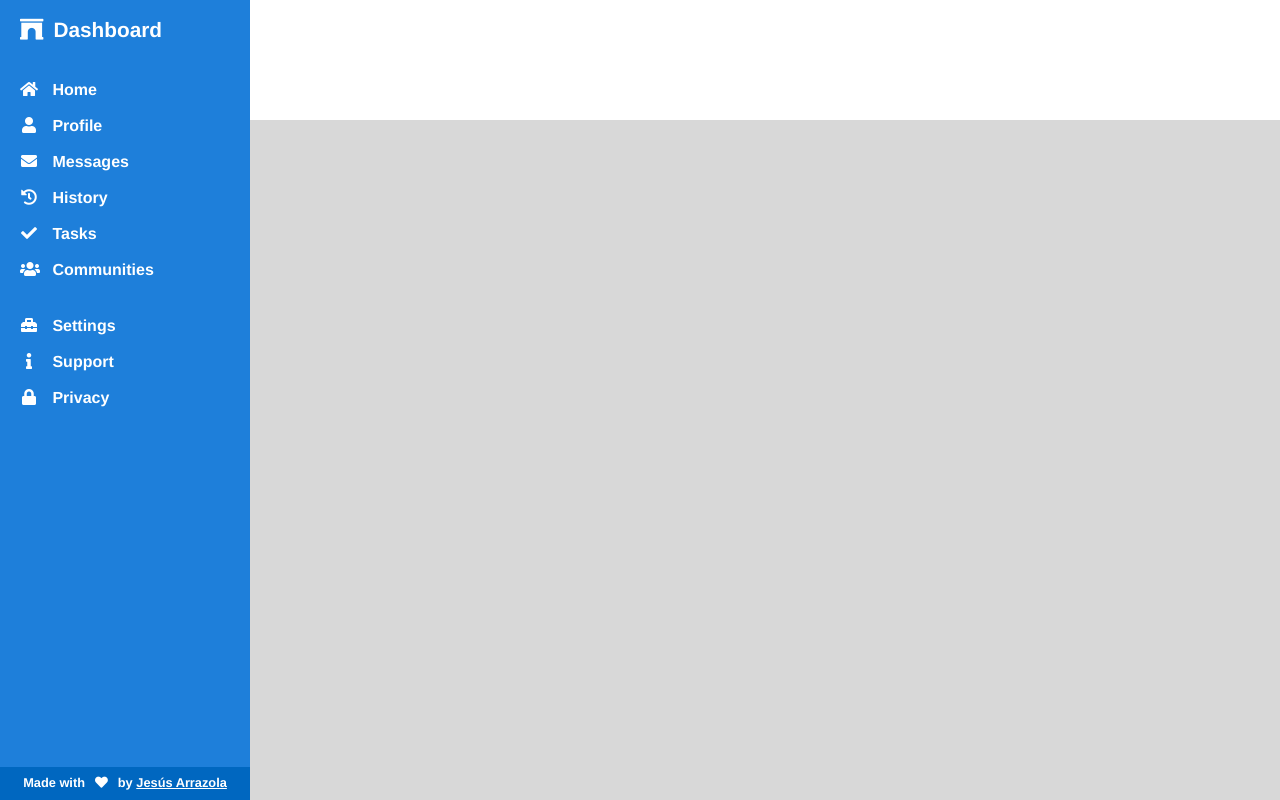
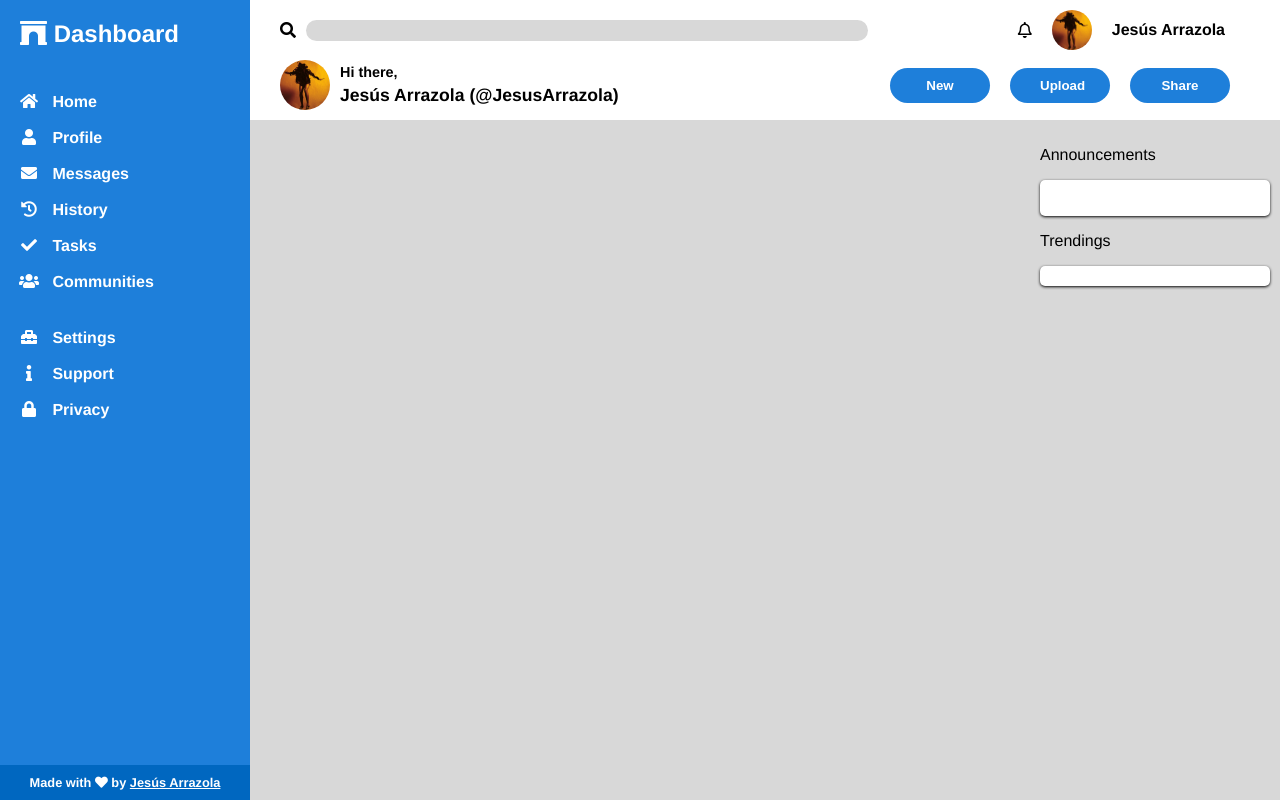
Before and after one commit to JesusArrazola/dashboard, a plain HTML site: page index.html in a window 1280 px wide. Drawn offline with Linux system fonts and the light colour scheme.

Commit message:
Header finalizado

```diff
--- a/css/style.css
+++ b/css/style.css
@@ -24,9 +24,6 @@ body{
     grid-template-columns: 250px 1fr 250px;
     grid-template-rows: 120px;
 }
-.container *{
-    padding: 10px;
-}
 header{
     grid-row: 1/2;
     grid-column: 2/-1;
@@ -37,6 +34,7 @@ article{
 }
 .misc{
     background-color: var(--background);
+    padding: 10px;
 }
 /* Sidebar */
 .sidebar{
@@ -45,10 +43,16 @@ article{
     grid-row: 1/3;
     grid-column: 1/2;
     font-weight: bold;
-    padding: 0;
+    padding: 0px;
     height: 100vh;
     display: flex;
     flex-direction: column;
+}
+.main-subsection{
+    margin: 10px 0 25px 0;
+}
+.subsection{
+    padding: 10px;
 }
 .subsection p{
     margin: 0;
@@ -60,8 +64,9 @@ article{
     color: var(--background);
 }
 .subsection .logo{
-    padding-top: 0;
-    font-size: 1.3rem;
+    font-size: 1.5rem;
+    text-align: left;
+    padding-left: 10px;
 }
 i.sid{
     display: inline-block;
@@ -75,16 +80,97 @@ i.sid{
 .copyright-p, .copyright-p a{
     font-size: .8rem;
     color: var(--white);
-    padding: 0;
+    padding: 10px;
     margin: 0;
     background-color: var(--primary-alt);
     text-align: center;
+}
+.copyright-p a{
+    padding: 0;
 }
 .blankspace{
     flex-grow: 1;
 }
 /* Header */
+.header-margin-left{margin-left: 30px;}
+.header-margin-right{margin-right: 40px;}
 header{
     display: grid;
-    grid-template-columns: 1fr 1fr;
+    grid-template-rows: 1fr 1fr;
+    padding: 0;
 }
+.user-actions{
+    display: flex;
+    justify-content: space-between;
+    align-items: center;
+    padding-bottom: 10px;
+}
+.user-info{
+    display: flex;
+    align-items: center;
+    gap: 10px;
+}
+.rounded-img{
+    border-radius: 50px;
+}
+.user-info div p{
+    font-weight: bold;
+}
+.hi-there{
+    font-size: .9rem;
+    margin: 0 0 5px 0;
+}
+.user-name{
+    font-size: 1.1rem;
+    margin: 0;
+}
+.action{
+    padding: 10px 30px;
+    margin: 0 10px;
+    border: none;
+    background-color: var(--primary);
+    color: var(--white);
+    border-radius: 30px;
+    width: 100px;
+    cursor: pointer;
+    font-weight: bold;
+}
+.searchbar{
+    display: flex;
+    flex-direction: row;
+    align-items: center;
+    justify-content: space-between;
+    gap: 150px;
+}
+.notifications{
+    display: flex;
+    flex-direction: row;
+    align-items: center;
+    gap: 20px;
+}
+.name{
+    margin-right: 15px;
+    font-weight: bold;
+    cursor: pointer;
+}
+.bar{
+    flex-grow: 1;
+    display: flex;
+    flex-direction: row;
+    align-items: center;
+    gap: 10px;
+}
+.bar input[type="text"]{
+    background-color: var(--background);
+    border: none;
+    border-radius: 50px;
+    flex-grow: 1;
+    padding: 3px 10px;
+}
+/* Misc */
+.card{
+    padding: 10px;
+    background-color: var(--white);
+    box-shadow: 0px 1px 3px 0px #000;
+    border-radius: 5px;
+}
--- a/index.html
+++ b/index.html
@@ -10,10 +10,34 @@
 </head>
 <body>
     <div class="container">
-        <header></header>
+        <header>
+            <div class="searchbar">
+                <div class="bar header-margin-left">
+                    <i class="fas fa-search">
+                    </i><input type="text" name="#" id="#">
+                </div>
+                <div class="notifications header-margin-right">
+                    <i class="far fa-bell"></i>
+                    <img class="rounded-img" src="img/user-profile-pic.png" alt="user profile pic" width="40px" height="40px">
+                    <p class="name">Jesús Arrazola</p>
+                </div>
+            </div>
+            <div class="user-actions">
+                <div class="user-info header-margin-left">
+                    <img class="rounded-img" src="img/user-profile-pic.png" alt="user profile pic" width="50px" height="50px">
+                    <div>
+                        <p class="hi-there">Hi there,</p>
+                        <p class="user-name">Jesús Arrazola (@JesusArrazola)</p>
+                    </div>
+                </div>
+                <div class="actions header-margin-right">
+                    <button class="action">New</button><button class="action">Upload</button><button class="action">Share</button>
+                </div>
+            </div>
+        </header>
         <section class="sidebar">
-            <div class="subsection">
-                <p class="logo"><i class="fas fa-archway"></i>Dashboard</p>
+            <div class="subsection main-subsection">
+                <p class="logo"><i class="fas fa-archway"></i> Dashboard</p>
             </div>
             <div class="subsection">
                 <p><i class="sid fas fa-home"></i> Home</p>
@@ -30,11 +54,29 @@
             </div>
             <div class="blankspace"></div>
             <div class="footer">
-                <p class="copyright-p">Made with<i class="fas fa-heart"></i>by <a href="#">Jesús Arrazola</a></p>
+                <p class="copyright-p">Made with <i class="fas fa-heart"></i> by <a href="#">Jesús Arrazola</a></p>
             </div>
         </section>
         <article></article>
-        <section class="misc"></section>
+        <section class="misc">
+            <p class="subtitle">Announcements</p>
+            <div class="card">
+                <div class="announcement-item">
+                    <p class="announcement-title"></p>
+                    <p class="announcement-content"></p>
+                </div>
+                <div class="announcement-item">
+                    <p class="announcement-title"></p>
+                    <p class="announcement-content"></p>
+                </div>
+                <div class="announcement-item">
+                    <p class="announcement-title"></p>
+                    <p class="announcement-content"></p>
+                </div>
+            </div>
+            <p class="subtit">Trendings</p>
+            <div class="card"></div>
+        </section>
     </div>
 </body>
 </html>
```
Also changed, not shown: img/user-profile-pic.png (added).
